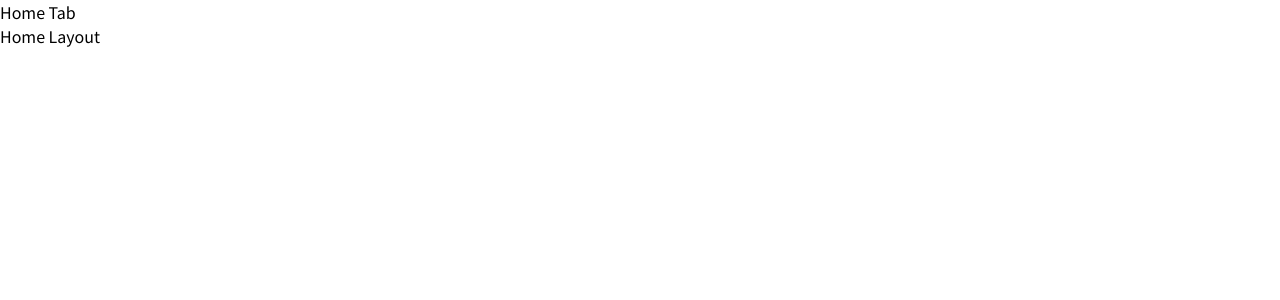
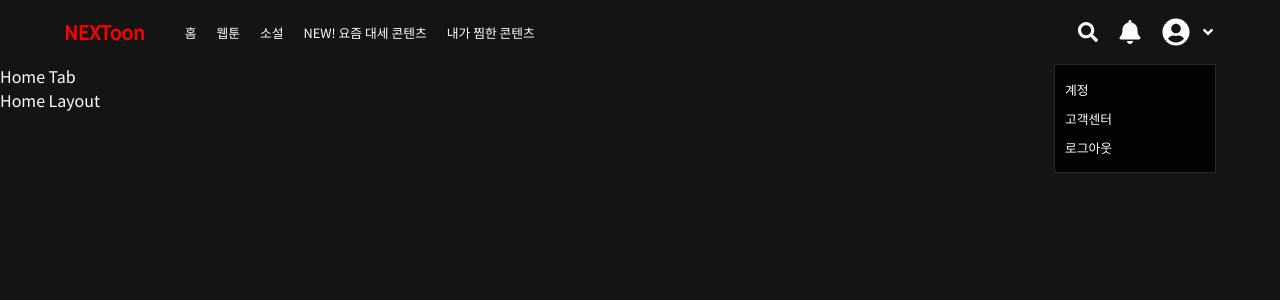
Before and after one commit to taekyeom-lee/nextoon, a React (Create React App) app: page / in a window 1280 px wide. Shown: the top 300 px of the page. Built offline with nearby package versions, Linux system fonts and the light colour scheme.

Commit message:
Add Header Component

```diff
--- a/package.json
+++ b/package.json
@@ -8,8 +8,10 @@
     "@testing-library/user-event": "^12.8.3",
     "react": "^17.0.2",
     "react-dom": "^17.0.2",
+    "react-icons": "^4.2.0",
     "react-router-dom": "^5.3.0",
     "react-scripts": "4.0.3",
+    "styled-components": "^5.3.1",
     "web-vitals": "^1.1.2"
   },
   "scripts": {
--- a/src/App.css
+++ b/src/App.css
@@ -1,2 +1,3 @@
 .App {
+  background-color: #141414;
 }
--- a/src/components/base/Header.jsx
+++ b/src/components/base/Header.jsx
@@ -1,9 +1,30 @@
+import styled from 'styled-components';
+
+import HeaderPrimaryNav from './HeaderPrimaryNav';
+import HeaderSecondaryNav from './HeaderSecondaryNav';
+
 function Header() {
   return (
-    <div>
-
-    </div>
+    <Block>
+      <Inner>
+        <HeaderPrimaryNav />
+        <HeaderSecondaryNav />
+      </Inner>
+    </Block>
   );
 }
 
+const Block = styled.div`
+  height: 4rem;
+`;
+
+const Inner = styled.div`
+  height: 100%;
+  display: flex;
+  align-itmes: center;
+  justify-content: space-between;
+
+  margin: 0 4rem;
+`;
+
 export default Header;
--- a/src/components/base/HeaderLogo.jsx
+++ b/src/components/base/HeaderLogo.jsx
@@ -1,9 +1,27 @@
+import { Link } from 'react-router-dom';
+import styled from 'styled-components';
+
 function HeaderLogo() {
   return (
-    <div>
-
-    </div>
+    <HeaderLogoBlock>
+      <Link to="/">NEXToon</Link>
+    </HeaderLogoBlock>
   );
 }
 
+const HeaderLogoBlock = styled.div`
+  display: flex;
+  align-items: center;
+  justify-content: center;
+
+  a {
+    font-weight: bold;
+    font-size: 1.2rem;
+    color: red;
+    text-decoration: none;
+
+    margin-right: 20px;
+  }
+`;
+
 export default HeaderLogo;
--- /dev/null
+++ b/src/components/base/HeaderPrimaryNav.jsx
@@ -0,0 +1,42 @@
+import styled from 'styled-components';
+
+import HeaderLogo from './HeaderLogo';
+
+function HeaderPrimaryNav() {
+  return (
+    <HeaderPrimaryNavBlock>
+      <HeaderLogo />
+      <ul>
+        <li>홈</li>
+        <li>웹툰</li>
+        <li>소설</li>
+        <li>NEW! 요즘 대세 콘텐츠</li>
+        <li>내가 찜한 콘텐츠</li>
+      </ul>
+    </HeaderPrimaryNavBlock>
+  );
+}
+
+const HeaderPrimaryNavBlock = styled.div`
+  display: flex;
+  align-items: center;
+  justify-content: center;
+
+  ul {
+    display: flex;
+    align-items: center;
+    list-style: none;
+
+    margin: 0px;
+    padding: 0px;
+
+    li {
+      font-size: 0.8rem;
+      color: white;
+
+      margin-left: 20px;
+    }
+  }
+`;
+
+export default HeaderPrimaryNav;
--- /dev/null
+++ b/src/components/base/HeaderSecondaryNav.jsx
@@ -0,0 +1,59 @@
+import { FaSearch, FaBell, FaUserCircle, FaAngleDown } from 'react-icons/fa';
+
+import styled from 'styled-components';
+import HeaderUserMenu from './HeaderUserMenu';
+
+function HeaderSecondaryNav() {
+  return (
+    <HeaderSecondaryNavBlock>
+      <NavElement>
+        <SeacrhBox />
+      </NavElement>
+      <NavElement>
+        <Notification />
+      </NavElement>
+      <User />
+      <Caret />
+      <HeaderUserMenu />
+    </HeaderSecondaryNavBlock>
+  );
+}
+
+const HeaderSecondaryNavBlock = styled.div`
+  display: flex;
+  align-items: center;
+  justify-content: center;
+  position: relative;
+`;
+
+const NavElement = styled.div`
+  display: flex;
+  align-items: center;
+  color: white;
+
+  margin-right: 20px;
+`;
+
+const SeacrhBox = styled(FaSearch)`
+  width: 20px;
+  height: 20px;
+`;
+
+const Notification = styled(FaBell)`
+  width: 24px;
+  height: 24px;
+`;
+
+const User = styled(FaUserCircle)`
+  width: 28px;
+  height: 28px;
+`;
+
+const Caret = styled(FaAngleDown)`
+  width: 16px;
+  heigth: 16px;
+
+  margin-left: 10px;
+`;
+
+export default HeaderSecondaryNav;
--- a/src/components/base/HeaderUserMenu.jsx
+++ b/src/components/base/HeaderUserMenu.jsx
@@ -1,9 +1,26 @@
+import styled from 'styled-components';
+
+import HeaderUserMenuItem from './HeaderUserMenuItem';
+
 function HeaderUserMenu() {
   return (
-    <div>
-
-    </div>
+    <HeaderUserMenuBlock>
+      <HeaderUserMenuItem>계정</HeaderUserMenuItem>
+      <HeaderUserMenuItem>고객센터</HeaderUserMenuItem>
+      <HeaderUserMenuItem>로그아웃</HeaderUserMenuItem>
+    </HeaderUserMenuBlock>
   );
 }
 
+const HeaderUserMenuBlock = styled.div`
+  position: absolute;
+  top: 4rem;
+  right: 0;
+  width: 10rem;
+  background-color: rgba(0, 0, 0, 0.9);
+  border: solid 1px rgba(255, 255, 255, 0.15);
+
+  padding: 10px 0;
+`;
+
 export default HeaderUserMenu;
--- a/src/components/base/HeaderUserMenuItem.jsx
+++ b/src/components/base/HeaderUserMenuItem.jsx
@@ -1,9 +1,13 @@
-function HeaderUserMenuItem() {
-  return (
-    <div>
+import styled from 'styled-components';
 
-    </div>
-  );
+function HeaderUserMenuItem({ children }) {
+  return <HeaderUserMenuItemBlock>{children}</HeaderUserMenuItemBlock>;
 }
 
+const HeaderUserMenuItemBlock = styled.div`
+  font-size: 0.8rem;
+
+  padding: 5px 10px;
+`;
+
 export default HeaderUserMenuItem;
--- a/src/index.css
+++ b/src/index.css
@@ -3,4 +3,6 @@
 body {
   margin: 0;
   font-family: 'Noto Sans KR', sans-serif;
+  background-color: #141414;
+  color: white;
 }
```
Also changed, not shown: 1 other file (tests, documents, lock files or other folders).
